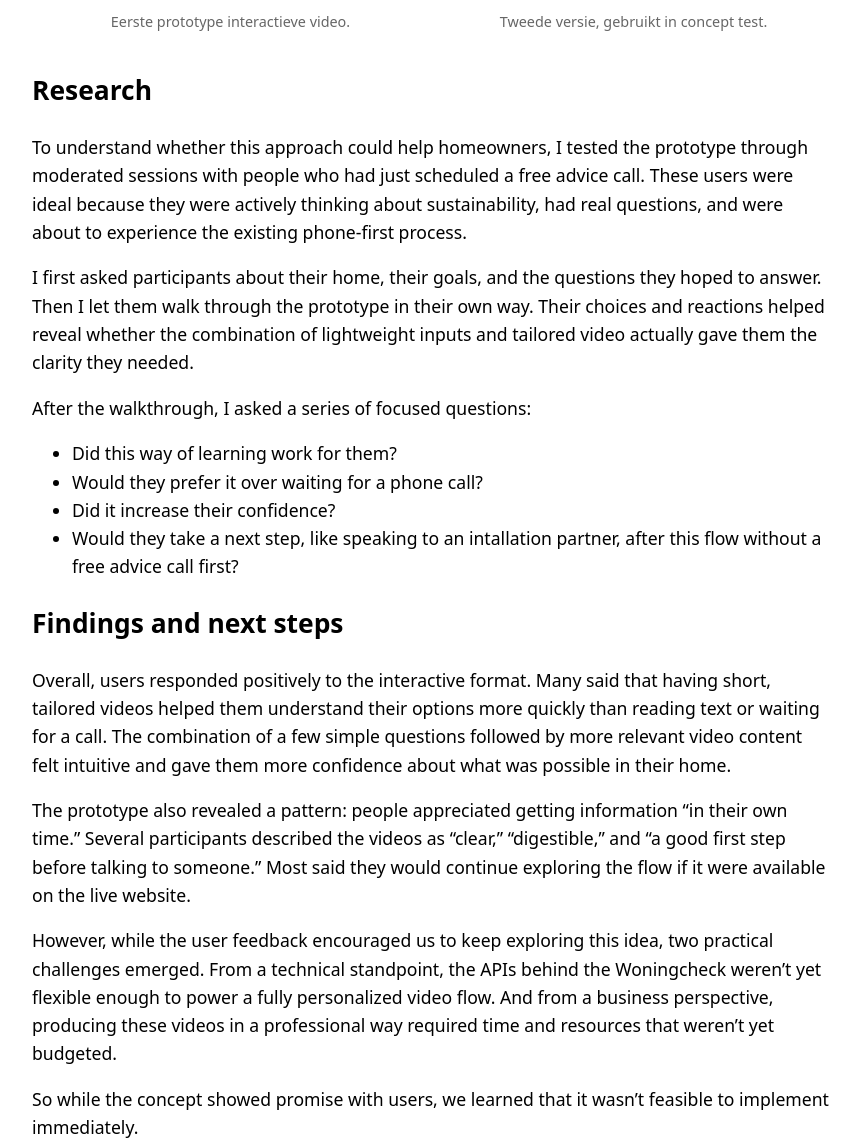
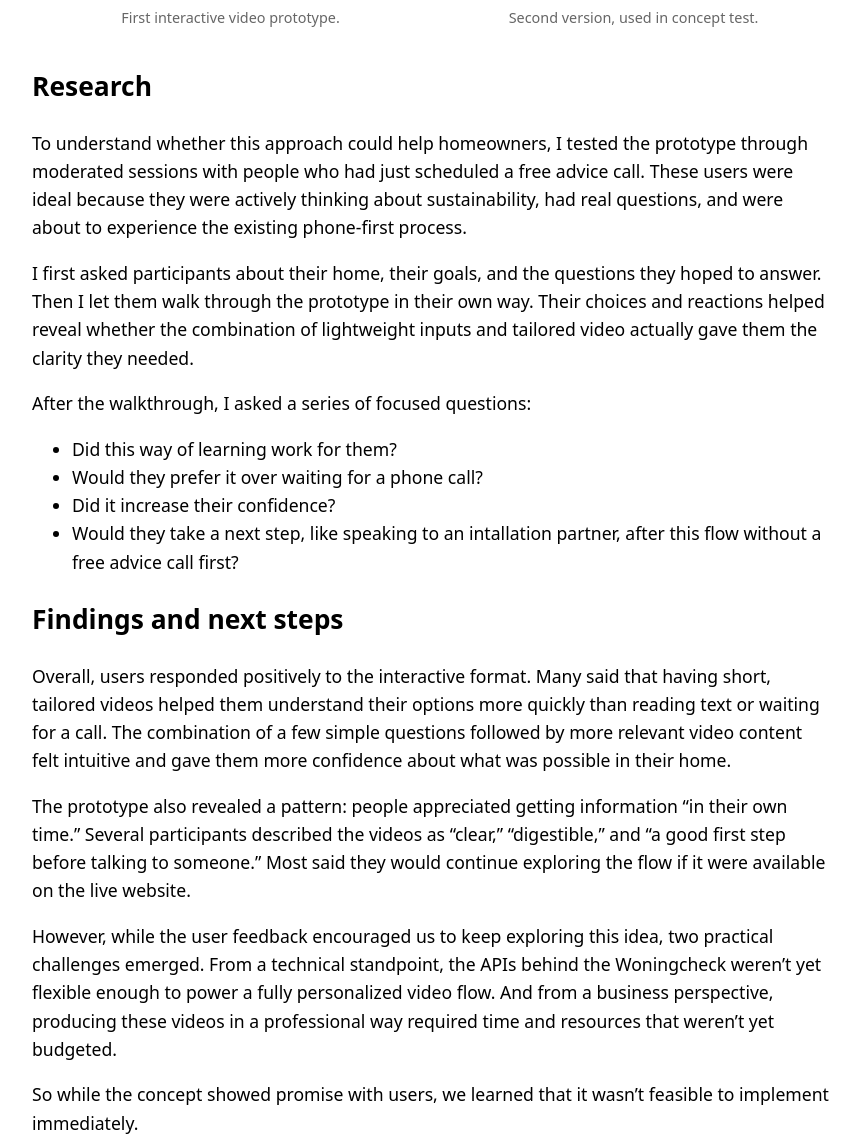
Before and after one commit to daansmulders/daans-portfolio, a Jekyll site: the page built from _projects/powerly-interactive-video/powerly-interactive-video.md, in a window 1280 px wide and 1400 px high, scrolled down 5263 px. Shown: the part 252-1400 px from the top of the window, without its empty margins (208-1068 px from the left). Built offline with Jekyll 4.4.1, drawn with Linux system fonts in a browser that asks for light colours.

Commit message:
fix for pause button

```diff
--- a/_projects/powerly-interactive-video/powerly-interactive-video.md
+++ b/_projects/powerly-interactive-video/powerly-interactive-video.md
@@ -101,14 +101,15 @@
 
 
 ## Concept development
+
+!['High level video flow']({{ site.baseurl }}/assets/images/powerly-interactive-video/video-flow.png)
+
+
 Based on these insights, I explored whether a short, interactive video format could guide users through the information they needed—at their own pace, and without waiting for a call.
 
 To test the concept, I built an interactive prototype that combined short recorded videos with a lightweight question flow. After watching an introduction, users answered a few simple questions about their home. Based on their answers, they could choose which measures they wanted to explore—such as insulation or different types of heat pumps—and then dive deeper with follow-up questions that made the next video more relevant to their situation.
 
 Each choice shaped what they saw next, creating a mix of branching video and conditional logic. Throughout the flow, users could continue exploring or move directly into the Woningcheck or complete advice. The prototype was simple, but realistic enough to understand whether this approach felt helpful, trustworthy, and easy to navigate.
-
-!['High level video flow']({{ site.baseurl }}/assets/images/powerly-interactive-video/video-flow.png)
-
 
 
 <div class="video-grid">
@@ -125,7 +126,7 @@
             ></video>
             <button class="project-video__pause">❚❚</button>
         </div>
-        <p class="video-caption">Eerste prototype interactieve video.</p>
+        <p class="video-caption">First interactive video prototype.</p>
     </div>
 
 <div class='video-item'>
@@ -141,7 +142,7 @@
             ></video>
             <button class="project-video__pause">❚❚</button>
         </div>
-        <p class="video-caption">Tweede versie, gebruikt in concept test.</p>
+        <p class="video-caption">Second version, used in concept test.</p>
     </div>
 </div>
 
--- a/assets/styles.css
+++ b/assets/styles.css
@@ -256,11 +256,14 @@
   }
   .project-video {
     width: 100%;
+    max-width: 371px;
+    aspect-ratio: 371 / 720;
     height: auto;
-    aspect-ratio: 371 / 720; /* preserve shape */
+    flex-shrink: 0;
   }
 
   .project-video__media {
+    width: 100%;
     height: 100%;
     object-fit: cover;
   }
```
